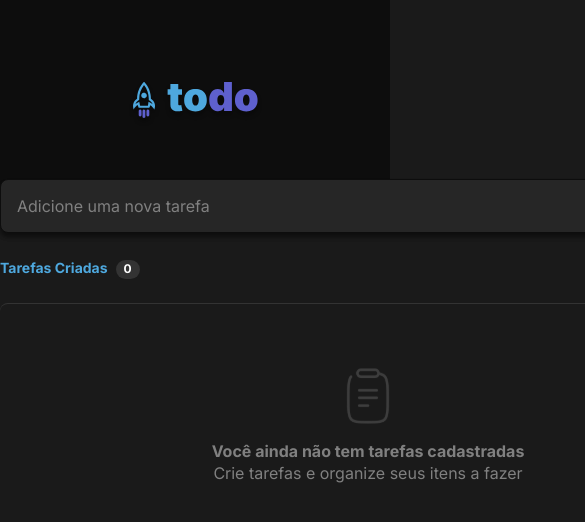
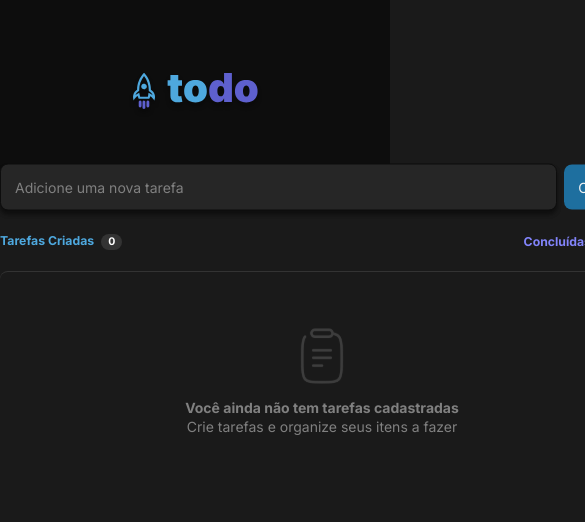
Before and after one commit to Hyakutak/todo-list, a React (Vite) app: page / in a window 390 px wide. Shown: the top 522 px of the page, 585 px wide, since content can reach past the window. Built offline with nearby package versions, Linux system fonts and the light colour scheme.

Commit message:
add media query

```diff
--- a/src/global.css
+++ b/src/global.css
@@ -43,3 +43,9 @@ h2, h3 {
     line-height: 1.375rem;
     color: var(--gray-300);
 }
+
+@media screen and (max-width: 768px) {
+    html {
+        font-size: 87.5%;
+    }
+}
```
